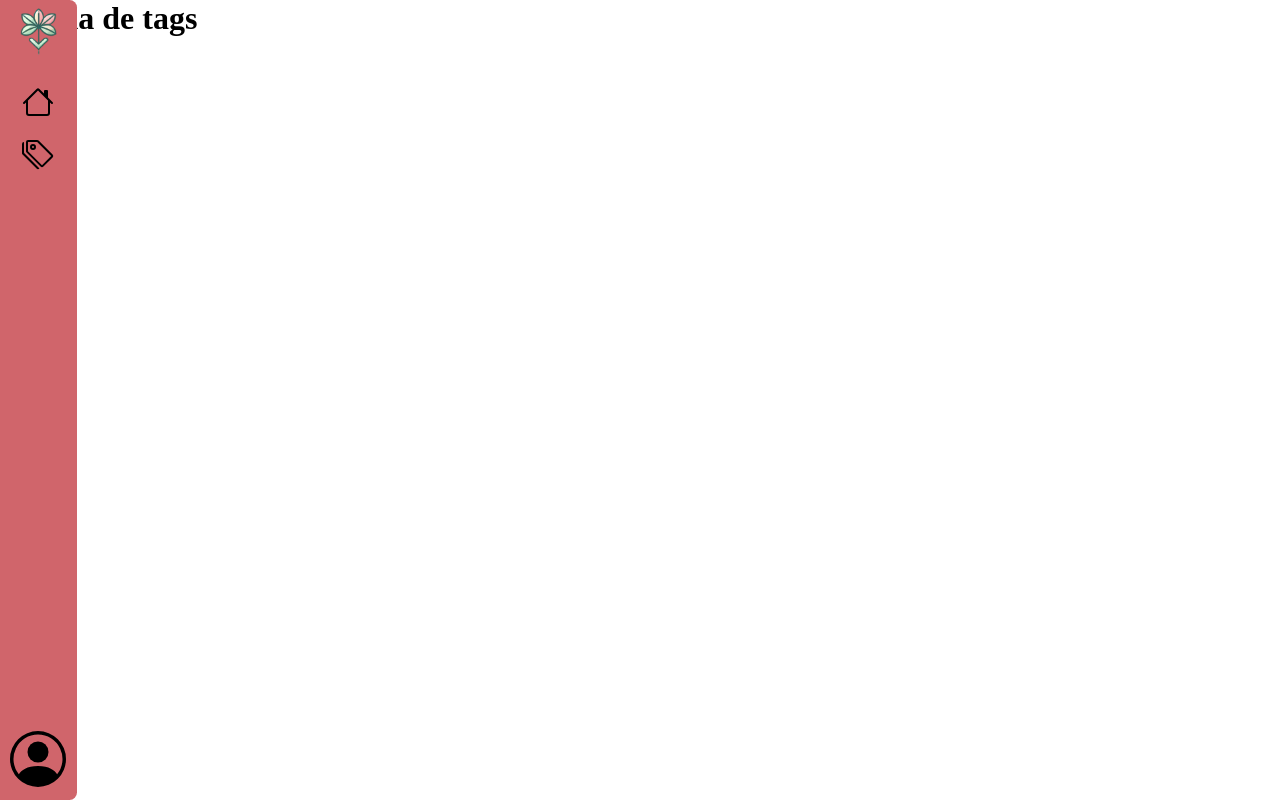
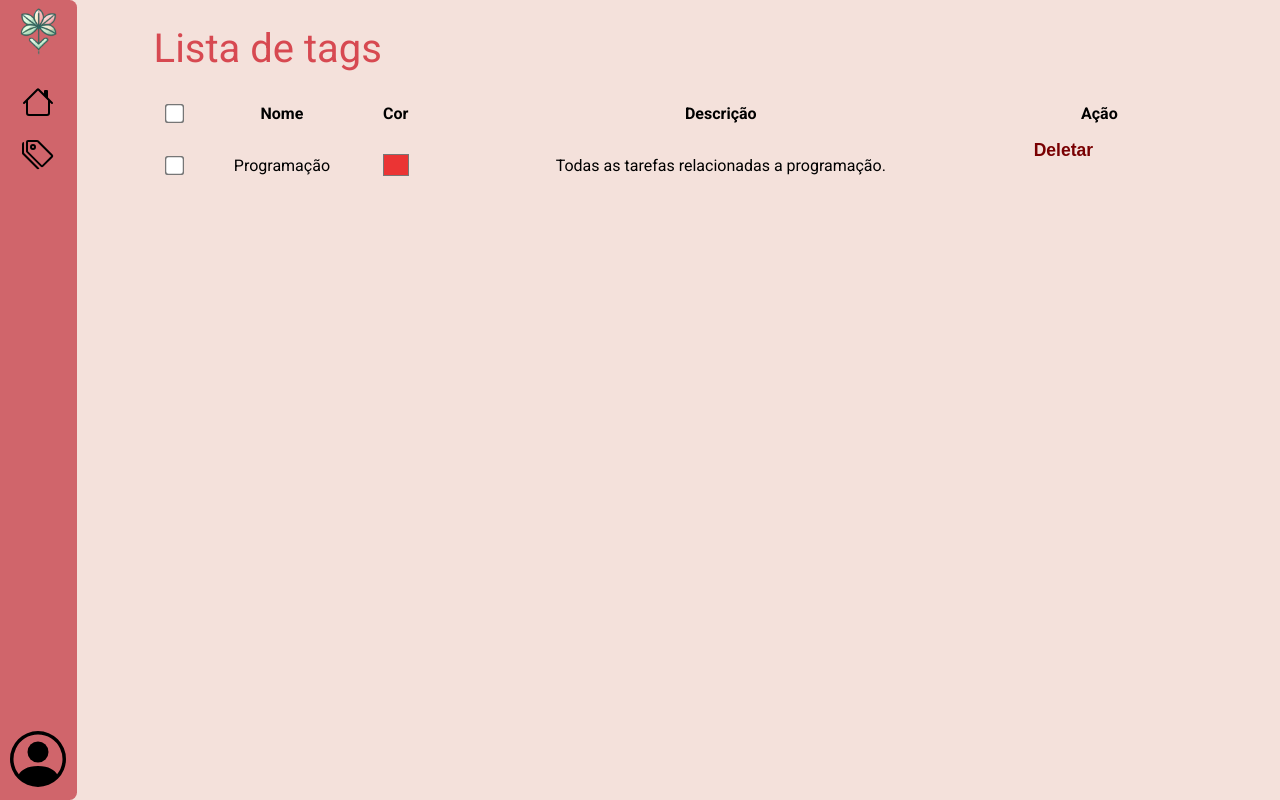
Before and after one commit to GabbFlor/FloraTask, a React (Vite) app in the folder front-web/: page /tags in a window 1280 px wide. Built offline with nearby package versions, Linux system fonts and the light colour scheme.

Commit message:
pag tags
começando a pag de tags

```diff
--- a/front-web/src/components/Header.jsx
+++ b/front-web/src/components/Header.jsx
@@ -13,8 +13,8 @@ const Header = () => {
             <nav>
                 <ul>
                     <li><a href="#"><img src={logo_transparente} alt="Logo transparente" className='logo-trasnparente'/> </a></li>
-                    <li><a href="#" className='icon-header' title='Home'><BsHouse /></a></li>
-                    <li><a href="#" className='icon-header' title='Tags'><BsTags /></a></li>
+                    <li><a href="/" className='icon-header' title='Home'><BsHouse /></a></li>
+                    <li><a href="/tags" className='icon-header' title='Tags'><BsTags /></a></li>
                 </ul>
             </nav>
 
--- a/front-web/src/routes/Tags.jsx
+++ b/front-web/src/routes/Tags.jsx
@@ -1,12 +1,34 @@
 import Header from "../components/Header";
+import '../styles/tags-style.css'
 
 const Tags = () => {
     return (
-        <div>
+        <div className="Pagina-Tags">
             <Header />
 
             <main>
-                <h1>Página de tags</h1>
+                <h1 className="title">Lista de tags</h1>
+
+                <table className='table-tarefas'>
+                    <thead>
+                        <tr>
+                            <th><input type="checkbox" value={"teste"} className='chekbox-line-table' /></th>
+                            <th>Nome</th>
+                            <th>Cor</th>
+                            <th>Descrição</th>
+                            <th>Ação</th>
+                        </tr>
+                    </thead>
+                    <tbody>
+                        <tr>
+                            <th><input type="checkbox" value={"teste-filho"}  className='chekbox-line-table'  /></th>
+                            <td>Programação</td>
+                            <td><input type="color" defaultValue={"#eb3434"} disabled className="color-tag" /></td>
+                            <td>Todas as tarefas relacionadas a programação.</td>
+                            <button className='btn deletar btn-style-table'>Deletar</button>
+                        </tr>
+                    </tbody>
+                </table>
             </main>
         </div>
     )
--- /dev/null
+++ b/front-web/src/styles/Tags-style.css
@@ -0,0 +1,92 @@
+@import url('https://fonts.googleapis.com/css2?family=Roboto:ital,wght@0,100;0,300;0,400;0,500;0,700;0,900;1,100;1,300;1,400;1,500;1,700;1,900&display=swap');
+
+.Pagina-Tags {
+    display: inline-flex;
+    background-color: #F4E1DB;
+    width: 100vw;
+    height: 100vh;
+}
+
+main {
+    width: 100%;
+    font-family: "Roboto", serif;
+    padding: 25px 100px 0 12vw;
+    display: flex;
+    flex-direction: column;
+    gap: 15px;
+}
+
+.title {
+    font-size: 40px;
+    font-weight: 400;
+    color: #D74951;
+}
+
+.table-tarefas {
+    width: 100%;
+    border-collapse: separate;
+    border-spacing: 0 10px;
+}
+
+.table-tarefas thead tr th {
+    padding: 5px 0;
+}
+
+.table-tarefas tbody tr td {
+    padding: 0px 0;
+}
+
+.table-tarefas tbody tr td {
+    text-align: center;
+    height: 50px;
+}
+
+.chekbox-line-table {
+    transform: scale(1.5);
+    margin: 5px;
+}
+
+.table-tarefas tbody tr td nav {
+    display: inline-flex;
+    gap: 5px;
+}
+
+.color-tag {
+    background-color: transparent;
+    border: none;
+    outline: none;
+    height: 30px;
+    width: 30px;
+}
+
+.btn-style-table {
+    padding: 5px 10px;
+    transition: border 0.3s, color 0.3s, background-color 0.3s;
+    font-size: 15px;
+    font-weight: 400;
+}
+
+.btn-style-table:hover {
+    transition: border 0.3s, color 0.3s, background-color 0.3s;
+}
+
+.deletar {
+    border: 2.5px solid #AE0003;
+    color: #790002;
+}
+
+.deletar:hover {
+    border: 2.5px solid #c30003;
+    color: white;
+    background-color: #c80003;
+}
+
+.btn {
+    border: none;
+    background-color: transparent;
+    padding: 0px 15px;
+    font-size: 17.5px;
+    font-weight: 600;
+    cursor: pointer;
+    border-radius: 5px;
+}
```
